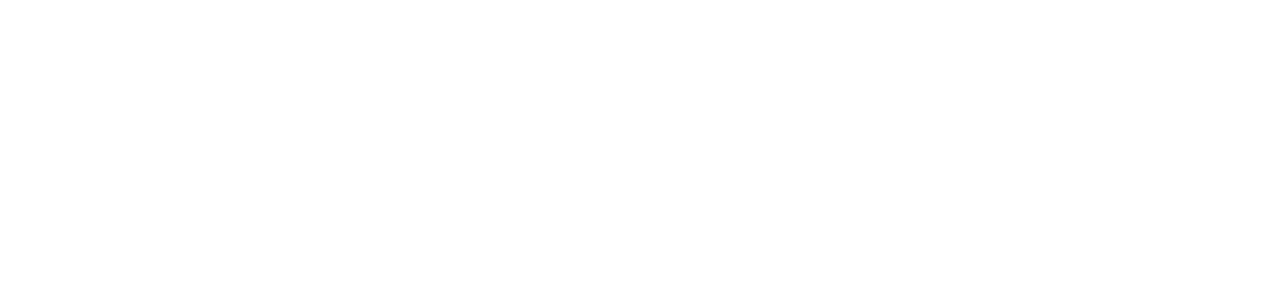
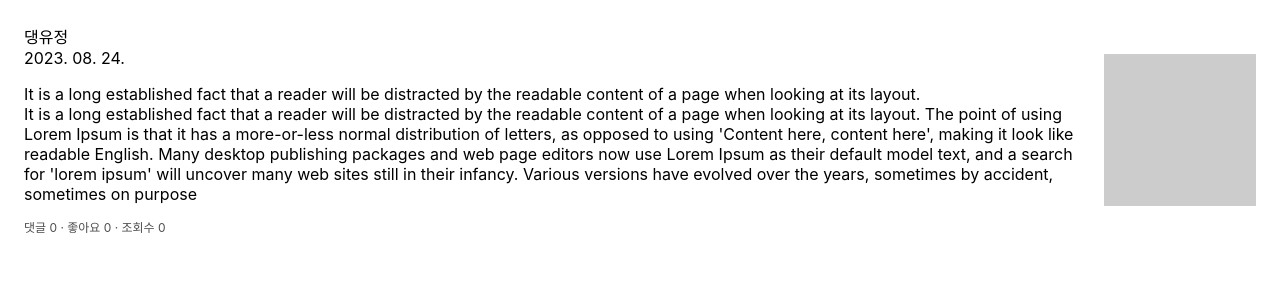
Before and after one commit to yjangel3702/Board-front, a React (Create React App) app: page / in a window 1280 px wide. Shown: the top 300 px of the page. Built offline with nearby package versions, Linux system fonts and the light colour scheme.

Commit message:
웅냥냥

```diff
--- a/src/App.tsx
+++ b/src/App.tsx
@@ -1,9 +1,12 @@
 import { useState } from 'react';
 import './App.css';
+import BoardListItem from 'components/BoardListItem';
 
 function App() {
   return (
-    <></>
+    <>
+      <BoardListItem />
+    </>
   )
 }
 
--- a/src/components/BoardListItem/index.tsx
+++ b/src/components/BoardListItem/index.tsx
@@ -1,20 +1,40 @@
 import React from 'react';
 import './style.css';
+import DefaultProfileImage from 'assets/default-profile-image.png';
 
 export default function BoardListItem() {
   return (
     <div className='board-list-item-card'>
-      <div className='board-list-item-top'>
-        <div></div>
-        <div></div>
+      <div className='board-list-item-main-box'>
+        <div className='board-list-item-top'>
+          <div className='board-list-item-profile-box'>
+            <div className='board-list-item-profile-image' style={{ backgroundImage: `url(${DefaultProfileImage})` }}></div>
+          </div>
+          <div className='board-list-item-write-box'>
+            <div className='board-list-item-nickname'>댕유정</div>
+            <div className='board-list-item-write-date'>2023. 08. 24.</div>
+          </div>
+        </div>
+        <div className='board-list-item-middle'>
+          <div className='board-list-item-title'>
+          It is a long established fact that a reader will be distracted by the readable content of a page when looking at its layout.
+          </div>
+          <div className='board-list-item-contents'>
+          It is a long established fact that a reader will be distracted by the readable content of a page when looking at its layout.
+          The point of using Lorem Ipsum is that it has a more-or-less normal distribution of letters, as opposed to using 'Content here, content here', making it look like readable English.
+          Many desktop publishing packages and web page editors now use Lorem Ipsum as their default model text, and a search for 'lorem ipsum' will uncover many web sites still in their infancy.
+          Various versions have evolved over the years, sometimes by accident, sometimes on purpose
+          </div>
+        </div>
+        <div className='board-list-item-bottom'>
+          <div className='board-list-item-counts'>
+            댓글 0 · 좋아요 0 · 조회수 0
+          </div>
+        </div>
       </div>
-      <div className='board-list-item-middle'>
-        <div className='board-list-item-title'></div>
-        <div className='board-list-item-contents'></div>
-      </div>
-      <div className='board-list-item-bottom'>
-        <div className='board-list-item-counts'></div>
-      </div>
+        <div className='board-list-item-image-box'>
+          <div className='board-list-item-image'></div>
+        </div>
     </div>
   )
 }
--- a/src/components/BoardListItem/style.css
+++ b/src/components/BoardListItem/style.css
@@ -0,0 +1,32 @@
+.board-list-item-card {
+  padding: 24px;
+
+  background-color: rgba(255, 255, 255, 1);
+
+  display: flex;
+  align-items: center;
+  gap: 30px;
+}
+
+.board-list-item-main-box {
+  flex: 1;
+
+  display: flex;
+  flex-direction: column;
+  gap: 16px;
+}
+
+.board-list-item-counts {
+  color: rgba(0, 0, 0, 0.7);
+
+  font-size: 12px;
+  font-weight: 400;
+  line-height: 140%;
+}
+
+.board-list-item-image-box {
+  width: 152px;
+  height: 152px;
+
+  background-color: rgba(0, 0, 0, 0.2);
+}
```
Also changed, not shown: src/assets/default-profile-image.png (added).
